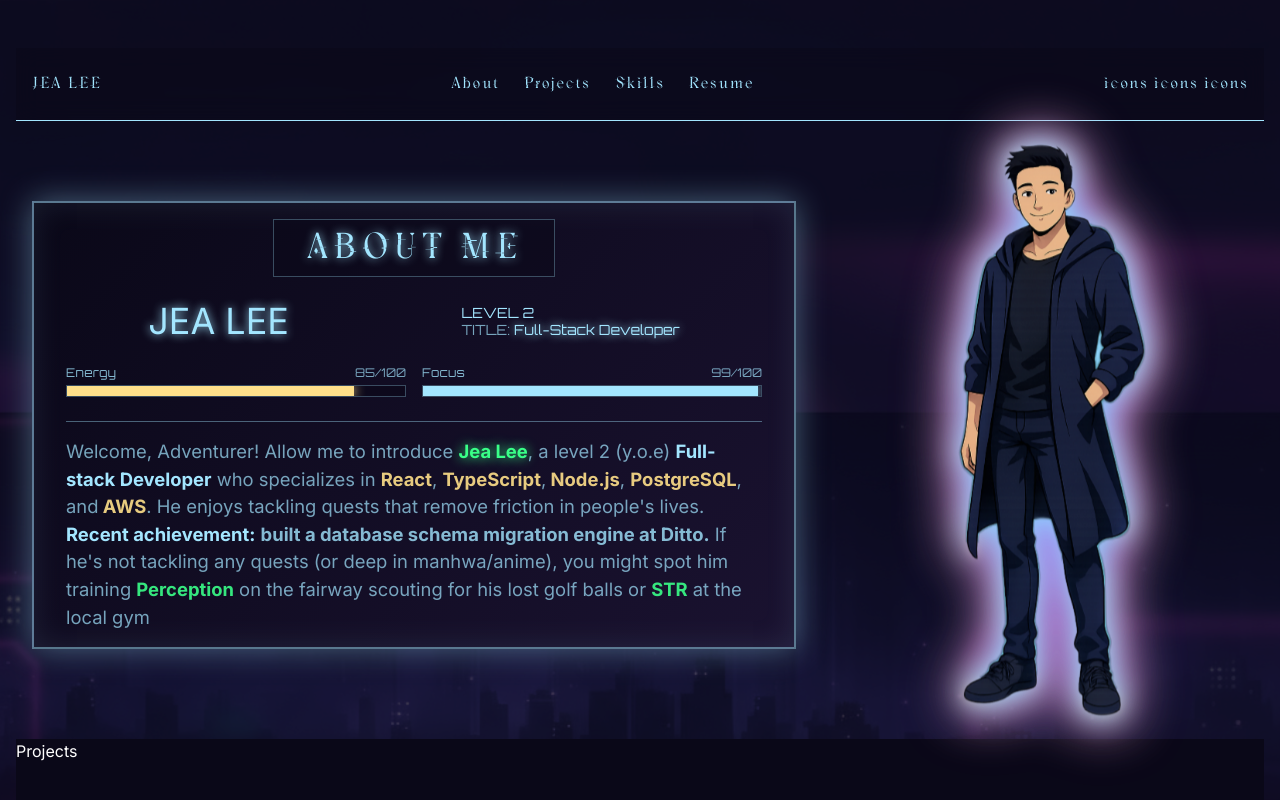
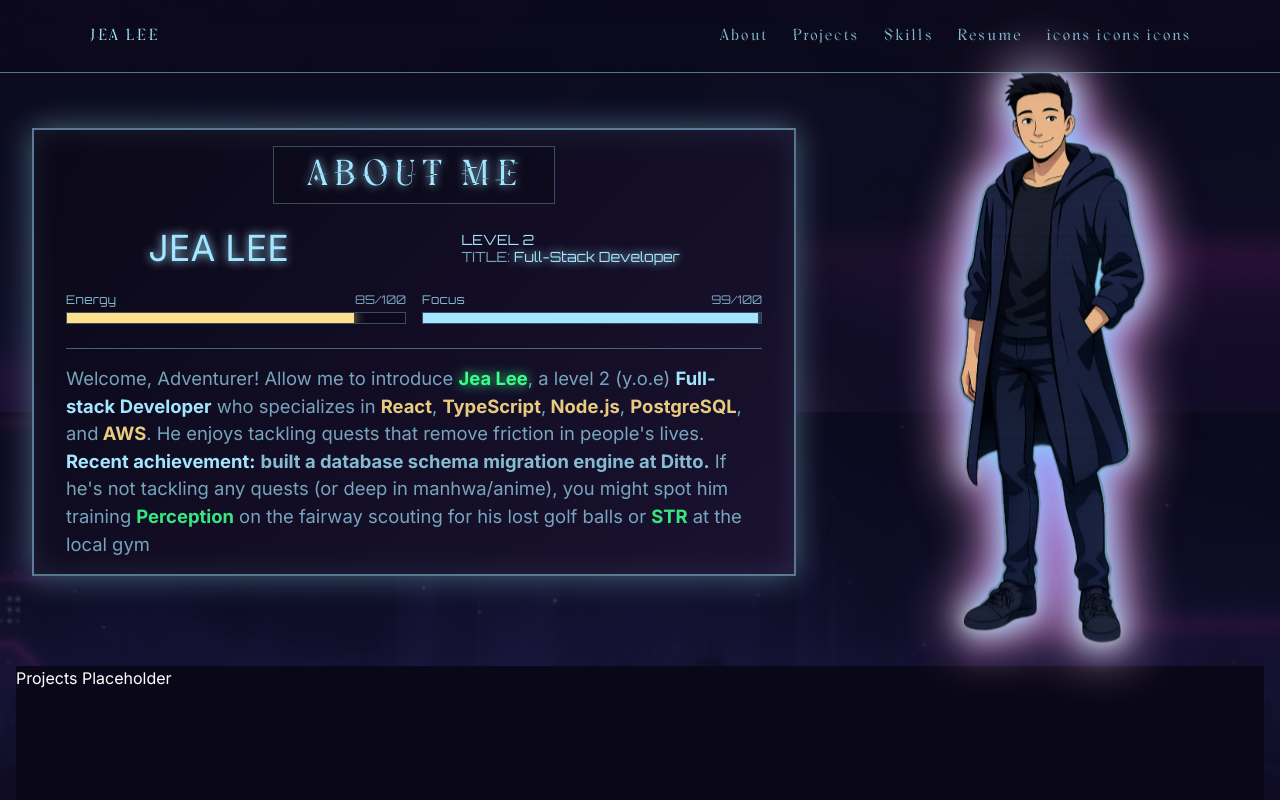
Before and after one commit to jealee44/jea-portfolio, a React (Vite) app: page / in a window 1280 px wide. Shown: the top 800 px of the page. Built offline with nearby package versions, Linux system fonts and the light colour scheme.

Commit message:
changed scaling and media queries on navbar, adding utilities for css following tailwindv4

```diff
--- a/src/App.tsx
+++ b/src/App.tsx
@@ -18,7 +18,7 @@ export default function App() {
         </div>
       </div>
       <div className="bg-(--color-dark) h-screen text-white" >
-        Projects
+        Projects Placeholder
       </div>
     </main>
   );
--- a/src/app.css
+++ b/src/app.css
@@ -34,6 +34,14 @@
 
   --fs-body: clamp(0.95rem, 0.9rem + 0.35vw, 1.15rem);
 
+}
+
+@utility container-90 {
+  width: 90vw;
+  max-width: 100%;
+  margin-inline: auto;
+  box-sizing: border-box;
+  padding-inline: clamp(1rem, 2vw, 2rem);
 }
 
 @keyframes aura {
--- a/src/components/Nav/NavBar.tsx
+++ b/src/components/Nav/NavBar.tsx
@@ -21,22 +21,19 @@ export default function NavBar() {
     const [open, setOpen] = useState(false);
 
     return (
-        <header className="bg-dark/40 backdrop-blur-md text-cyan-light font-family-heading border-b ">
-            <nav className="px-4 flex justify-between mx-auto max-w-screen h-18 items-center ">
-                <a href="#about">JEA LEE</a>
+        <header className="fixed top-0 left-0 right-0 z-40 bg-dark/40 backdrop-blur-md border-b border-cyan-light/50">
+            <nav className="container-90 h-18 flex justify-between items-center">
+                <a href="#about" className="font-family-heading text-cyan-light">JEA LEE</a>
 
-                <ul className="hidden md:flex gap-6 items-center">
+                <ul className="hidden md:flex gap-6 items-center font-family-heading text-cyan-light/80">
                     <li><a href="#about">About</a></li>
-                    <li><a href="projects">Projects</a></li>
-                    <li><a href="skills">Skills</a></li>
-                    <li><a href="resume">Resume</a></li>
-                </ul>
-
-                <div>
+                    <li><a href="#projects">Projects</a></li>
+                    <li><a href="#skills">Skills</a></li>
+                    <li><a href="#resume">Resume</a></li>
                     icons
                     icons
                     icons
-                </div>
+                </ul>
             </nav>
         </header>
     );
```
